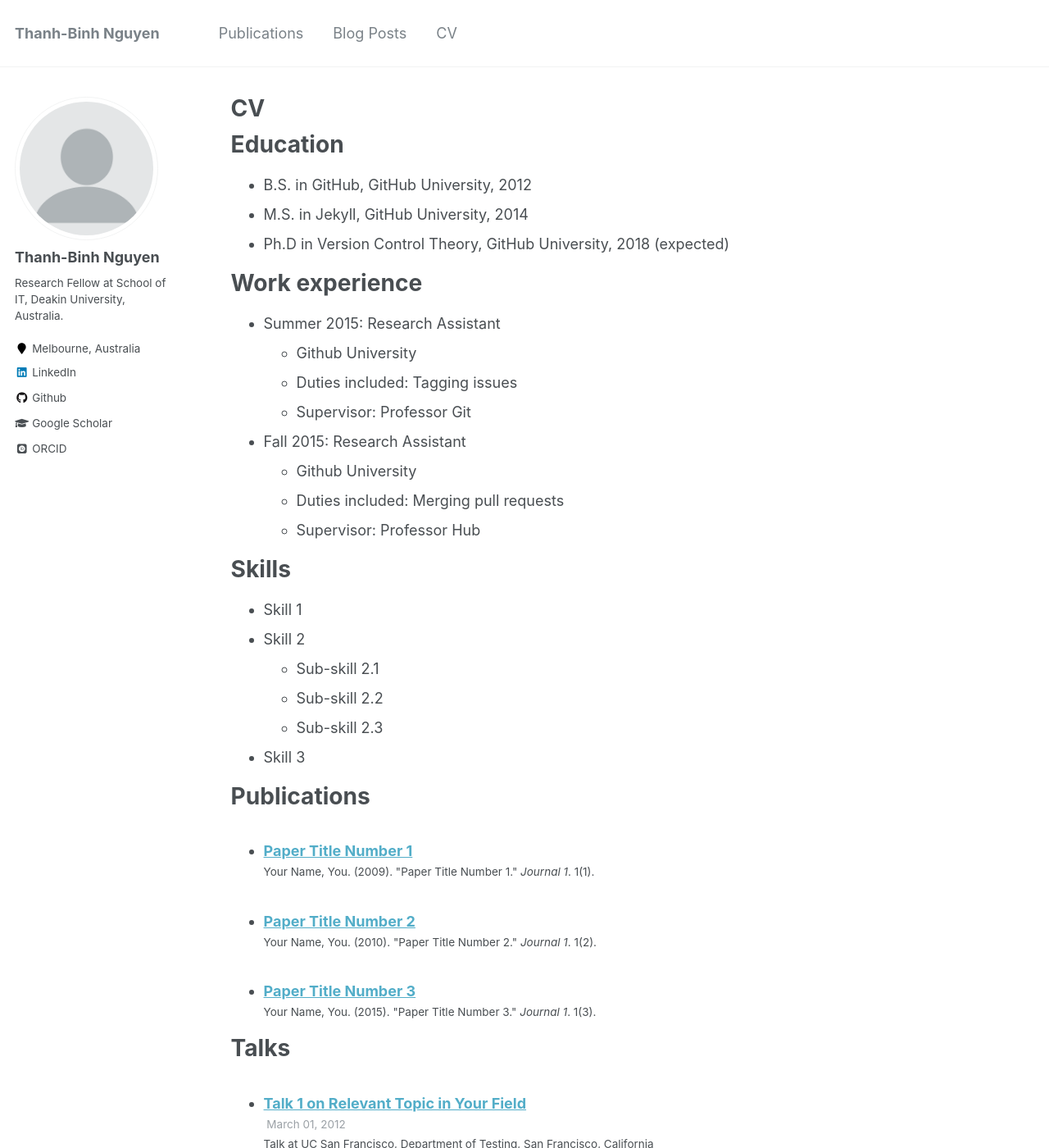
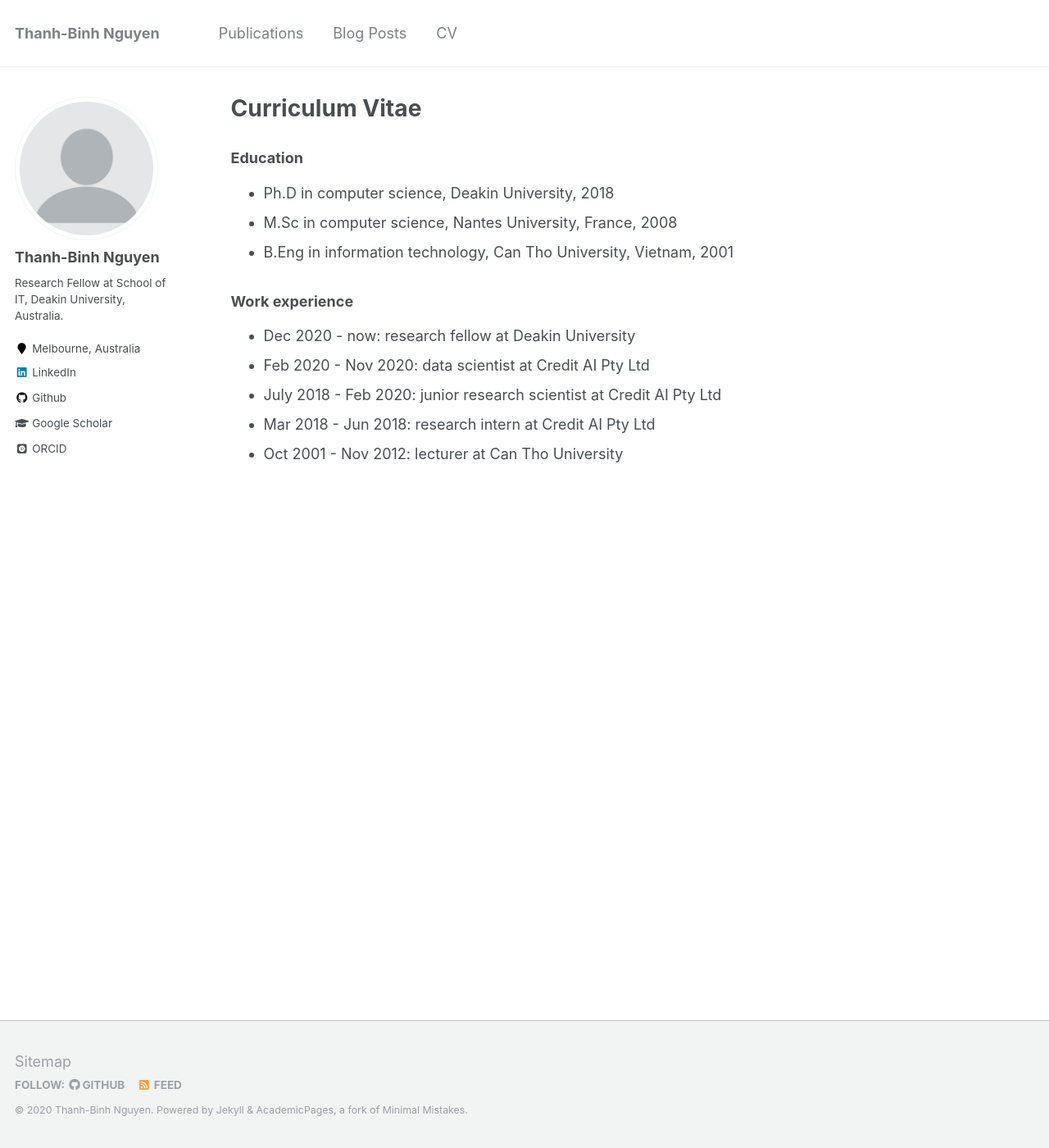
Before and after one commit to binh-ml/binh-ml.github.io, a Jekyll site: the page built from _pages/cv.md, in a window 1280 px wide and 1400 px high. Shown: the whole window at 82% size. Built offline with Jekyll 4.4.1, drawn with Linux system fonts in a browser that asks for light colours; some web fonts are replaced; some of the changed text lies outside the part shown.

Commit message:
Update CV page

```diff
--- a/_pages/cv.md
+++ b/_pages/cv.md
@@ -1,6 +1,6 @@
 ---
 layout: archive
-title: "CV"
+title: "Curriculum Vitae"
 permalink: /cv/
 author_profile: true
 redirect_from:
@@ -9,34 +9,21 @@ redirect_from:
 
 {% include base_path %}
 
-Education
-======
-* B.S. in GitHub, GitHub University, 2012
-* M.S. in Jekyll, GitHub University, 2014
-* Ph.D in Version Control Theory, GitHub University, 2018 (expected)
+### Education
 
-Work experience
-======
-* Summer 2015: Research Assistant
-  * Github University
-  * Duties included: Tagging issues
-  * Supervisor: Professor Git
+- Ph.D in computer science, Deakin University, 2018
+- M.Sc in computer science, Nantes University, France, 2008
+- B.Eng in information technology, Can Tho University, Vietnam, 2001
 
-* Fall 2015: Research Assistant
-  * Github University
-  * Duties included: Merging pull requests
-  * Supervisor: Professor Hub
+### Work experience
 
-Skills
-======
-* Skill 1
-* Skill 2
-  * Sub-skill 2.1
-  * Sub-skill 2.2
-  * Sub-skill 2.3
-* Skill 3
+- Dec 2020 - now: research fellow at Deakin University
+- Feb 2020 - Nov 2020: data scientist at Credit AI Pty Ltd
+- July 2018 - Feb 2020: junior research scientist at Credit AI Pty Ltd
+- Mar 2018 - Jun 2018: research intern at Credit AI Pty Ltd
+- Oct 2001 - Nov 2012: lecturer at Can Tho University
 
-Publications
+<!-- Publications
 ======
   <ul>{% for post in site.publications %}
     {% include archive-single-cv.html %}
@@ -52,8 +39,4 @@ Teaching
 ======
   <ul>{% for post in site.teaching %}
     {% include archive-single-cv.html %}
-  {% endfor %}</ul>
-
-Service and leadership
-======
-* Currently signed in to 43 different slack teams
+  {% endfor %}</ul> -->
```
